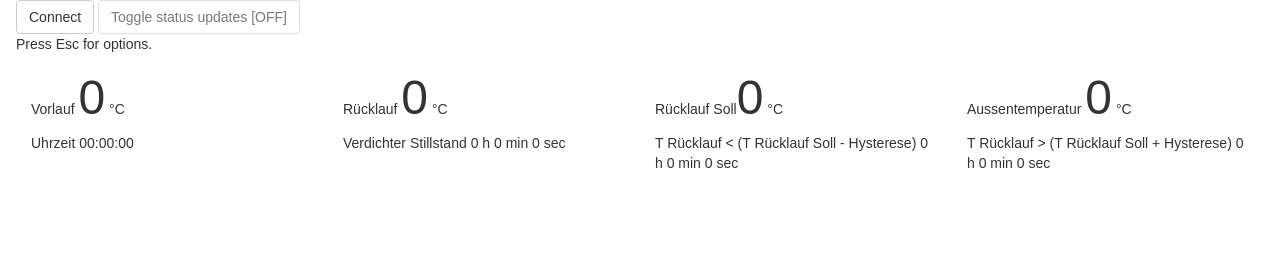
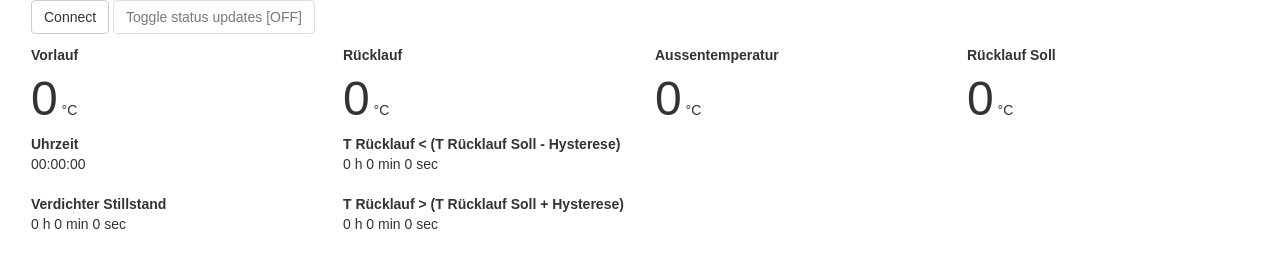
Before and after one commit to UweTrottmann/wp-display, a browser extension: page app/main.html in a window 1280 px wide. Drawn offline with Linux system fonts and the light colour scheme.

Commit message:
Basic formatting.

```diff
--- a/app/main.html
+++ b/app/main.html
@@ -33,44 +33,64 @@
 
       <!-- controls -->
       <div class="row">
-        <div id="buttons">
+        <div id="buttons" class="col-sm-6">
           <button type="button" class="btn btn-default" id="connect">Connect</button>
           <button type="button" class="btn btn-default" id="requestStatus">Toggle status updates</button>
         </div>
-        <div id="status"></div>
-        <div>
-          <p>Press Esc for options.</p>
+      </div>
+
+      <div class="row">
+        <div class="col-sm-6">
+          <em><div id="status"></div></em>
         </div>
       </div>
 
+      <p></p>
+
       <!-- Data views -->
       <div class="row">
-        <div class="col-sm-3">
-          Vorlauf <span id="temp-outgoing" class="temp-value">0</span> °C
+        <div class="col-sm-6">
+          <div class="row">
+            <div class="col-xs-6">
+              <b>Vorlauf</b><br/>
+              <span id="temp-outgoing" class="temp-value">0</span> °C
+            </div>
+            <div class="col-xs-6">
+              <b>Rücklauf</b><br/>
+              <span id="temp-return" class="temp-value">0</span> °C
+            </div>
+          </div>
         </div>
-        <div class="col-sm-3">
-          Rücklauf <span id="temp-return" class="temp-value">0</span> °C
-        </div>
-        <div class="col-sm-3">
-          Rücklauf Soll<span id="temp-return-should" class="temp-value">0</span> °C
-        </div>
-        <div class="col-sm-3">
-          Aussentemperatur <span id="temp-outdoors" class="temp-value">0</span> °C
+        <div class="col-sm-6">
+          <div class="row">
+            <div class="col-xs-6">
+              <b>Aussentemperatur</b><br/>
+              <span id="temp-outdoors" class="temp-value">0</span> °C
+            </div>
+            <div class="col-xs-6">
+              <b>Rücklauf Soll</b><br/>
+              <span id="temp-return-should" class="temp-value">0</span> °C
+            </div>
+          </div>
         </div>
       </div>
 
       <div class="row">
         <div class="col-sm-3">
-          Uhrzeit <span id="time">00:00:00</span>
+          <b>Uhrzeit</b><br/>
+          <span id="time">00:00:00</span><br/>
+          <br/>
+          <b>Verdichter Stillstand</b><br/>
+          <span id="time-compressor-noop">0 h 0 min 0 sec</span><br/>
+          <br/>
         </div>
-        <div class="col-sm-3">
-          Verdichter Stillstand <span id="time-compressor-noop">0 h 0 min 0 sec</span>
-        </div>
-        <div class="col-sm-3">
-          T Rücklauf < (T Rücklauf Soll - Hysterese) <span id="time-return-lower">0 h 0 min 0 sec</span>
-        </div>
-        <div class="col-sm-3">
-          T Rücklauf > (T Rücklauf Soll + Hysterese) <span id="time-return-higher">0 h 0 min 0 sec</span>
+        <div class="col-sm-6">
+          <b>T Rücklauf < (T Rücklauf Soll - Hysterese)</b><br/>
+          <span id="time-return-lower">0 h 0 min 0 sec</span><br/>
+          <br/>
+          <b>T Rücklauf > (T Rücklauf Soll + Hysterese)</b><br/>
+          <span id="time-return-higher">0 h 0 min 0 sec</span><br/>
+          <br/>
         </div>
       </div>
 
```
